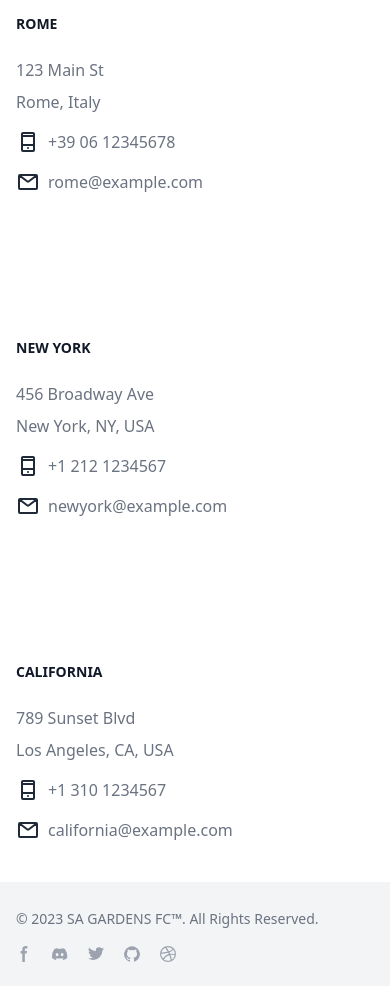
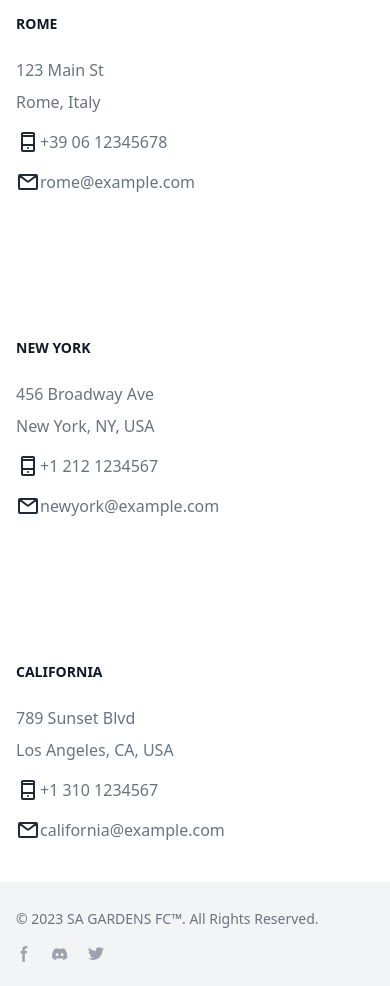
Before and after one commit to ramish777/SA-GARDENS-FC-REACT-WEBSITE, a React (Create React App) app: page /academy in a window 390 px wide. Shown: the part 5300-6286 px from the top of the page. Built offline with nearby package versions, Linux system fonts and the light colour scheme.

Commit message:
completed responsive website

```diff
--- a/src/Context/NavbarContext.js
+++ b/src/Context/NavbarContext.js
@@ -22,10 +22,6 @@ export const NavbarProvider = ({ children }) => {
         setActiveLink(page); // Set the active page link
     };
 
-    const clearActiveLink = () => {
-        setActiveLink("false");
-    };
-
     return (
     <NavbarContext.Provider value={{ isDropdownOpen, toggleDropdown, activeLink, handleLinkClick, setActiveLink }}>
         {children}
--- a/src/components/Footer.js
+++ b/src/components/Footer.js
@@ -1,5 +1,4 @@
 import React from 'react';
-import bg_3 from "../images/bg_3.jpg";
 import logo_1 from "../images/logo_1.png";
 
 const Footer = () => {
@@ -21,13 +20,13 @@ const Footer = () => {
                                 <svg class="w-6 h-6 text-gray-800 dark:text-white" aria-hidden="true" xmlns="http://www.w3.org/2000/svg" width="24" height="24" fill="none" viewBox="0 0 24 24">
                                 <path stroke="currentColor" stroke-linecap="round" stroke-linejoin="round" stroke-width="2" d="M6 15h12M6 6h12m-6 12h.01M7 21h10a1 1 0 0 0 1-1V4a1 1 0 0 0-1-1H7a1 1 0 0 0-1 1v16a1 1 0 0 0 1 1Z"/>
                                 </svg>
-                                    <h1 className="mr-2" /> +39 06 12345678
+                                    <h1 className="mr-2" > +39 06 12345678</h1>
                                 </li>
                                 <li className="mb-4 flex items-center">
                                 <svg class="w-6 h-6 text-gray-800 dark:text-white" aria-hidden="true" xmlns="http://www.w3.org/2000/svg" width="24" height="24" fill="none" viewBox="0 0 24 24">
                                 <path stroke="currentColor" stroke-linecap="round" stroke-width="2" d="m3.5 5.5 7.893 6.036a1 1 0 0 0 1.214 0L20.5 5.5M4 19h16a1 1 0 0 0 1-1V6a1 1 0 0 0-1-1H4a1 1 0 0 0-1 1v12a1 1 0 0 0 1 1Z"/>
                                 </svg>
-                                    <h1 className="mr-2" /> rome@example.com
+                                    <h1 className="mr-2" > rome@example.com</h1>
                                 </li>
                             </ul>
                         </div>
@@ -41,13 +40,13 @@ const Footer = () => {
                                 <path stroke="currentColor" stroke-linecap="round" stroke-linejoin="round" stroke-width="2" d="M6 15h12M6 6h12m-6 12h.01M7 21h10a1 1 0 0 0 1-1V4a1 1 0 0 0-1-1H7a1 1 0 0 0-1 1v16a1 1 0 0 0 1 1Z"/>
                                 </svg>
 
-                                    <h1 className="mr-2" /> +1 212 1234567
+                                    <h1 className="mr-2" > +1 212 1234567</h1>
                                 </li>
                                 <li className="mb-4 flex items-center">
                                 <svg class="w-6 h-6 text-gray-800 dark:text-white" aria-hidden="true" xmlns="http://www.w3.org/2000/svg" width="24" height="24" fill="none" viewBox="0 0 24 24">
                                 <path stroke="currentColor" stroke-linecap="round" stroke-width="2" d="m3.5 5.5 7.893 6.036a1 1 0 0 0 1.214 0L20.5 5.5M4 19h16a1 1 0 0 0 1-1V6a1 1 0 0 0-1-1H4a1 1 0 0 0-1 1v12a1 1 0 0 0 1 1Z"/>
                                 </svg>
-                                    <h1 className="mr-2" /> newyork@example.com
+                                    <h1 className="mr-2" > newyork@example.com</h1>
                                 </li>
                             </ul>
                         </div>
@@ -60,14 +59,14 @@ const Footer = () => {
                                 <svg class="w-6 h-6 text-gray-800 dark:text-white" aria-hidden="true" xmlns="http://www.w3.org/2000/svg" width="24" height="24" fill="none" viewBox="0 0 24 24">
                                 <path stroke="currentColor" stroke-linecap="round" stroke-linejoin="round" stroke-width="2" d="M6 15h12M6 6h12m-6 12h.01M7 21h10a1 1 0 0 0 1-1V4a1 1 0 0 0-1-1H7a1 1 0 0 0-1 1v16a1 1 0 0 0 1 1Z"/>
                                 </svg>
-                                    <h1 className="mr-2" /> +1 310 1234567
+                                    <h1 className="mr-2" > +1 310 1234567</h1>
                                 </li>
                                 <li className="mb-4 flex items-center">
                                 <svg class="w-6 h-6 text-gray-800 dark:text-white" aria-hidden="true" xmlns="http://www.w3.org/2000/svg" width="24" height="24" fill="none" viewBox="0 0 24 24">
                                 <path stroke="currentColor" stroke-linecap="round" stroke-width="2" d="m3.5 5.5 7.893 6.036a1 1 0 0 0 1.214 0L20.5 5.5M4 19h16a1 1 0 0 0 1-1V6a1 1 0 0 0-1-1H4a1 1 0 0 0-1 1v12a1 1 0 0 0 1 1Z"/>
                                 </svg>
 
-                                    <h1 className="mr-2" /> california@example.com
+                                    <h1 className="mr-2" > california@example.com</h1>
                                 </li>
                             </ul>
                         </div>
@@ -82,35 +81,23 @@ const Footer = () => {
                         <span class=" md:mr-32 md:ml-32 text-sm text-gray-500 dark:text-gray-300 sm:text-center">© 2023 <a href="https://flowbite.com/">SA GARDENS FC™</a>. All Rights Reserved.
                         </span>
                         <div class="flex md:mr-32 md:ml-32 mt-4 sm:justify-center md:mt-0 space-x-5 rtl:space-x-reverse">
-                            <a href="#" class="text-gray-400 hover:text-gray-900 dark:hover:text-white">
+                            <a href="https://www.facebook.com/" class="text-gray-400 hover:text-gray-900 dark:hover:text-white">
                                 <svg class="w-4 h-4" aria-hidden="true" xmlns="http://www.w3.org/2000/svg" fill="currentColor" viewBox="0 0 8 19">
                                         <path fill-rule="evenodd" d="M6.135 3H8V0H6.135a4.147 4.147 0 0 0-4.142 4.142V6H0v3h2v9.938h3V9h2.021l.592-3H5V3.591A.6.6 0 0 1 5.592 3h.543Z" clip-rule="evenodd"/>
                                     </svg>
                                 <span class="sr-only">Facebook page</span>
                             </a>
-                            <a href="#" class="text-gray-400 hover:text-gray-900 dark:hover:text-white">
+                            <a href="https://www.facebook.com/" class="text-gray-400 hover:text-gray-900 dark:hover:text-white">
                                 <svg class="w-4 h-4" aria-hidden="true" xmlns="http://www.w3.org/2000/svg" fill="currentColor" viewBox="0 0 21 16">
                                         <path d="M16.942 1.556a16.3 16.3 0 0 0-4.126-1.3 12.04 12.04 0 0 0-.529 1.1 15.175 15.175 0 0 0-4.573 0 11.585 11.585 0 0 0-.535-1.1 16.274 16.274 0 0 0-4.129 1.3A17.392 17.392 0 0 0 .182 13.218a15.785 15.785 0 0 0 4.963 2.521c.41-.564.773-1.16 1.084-1.785a10.63 10.63 0 0 1-1.706-.83c.143-.106.283-.217.418-.33a11.664 11.664 0 0 0 10.118 0c.137.113.277.224.418.33-.544.328-1.116.606-1.71.832a12.52 12.52 0 0 0 1.084 1.785 16.46 16.46 0 0 0 5.064-2.595 17.286 17.286 0 0 0-2.973-11.59ZM6.678 10.813a1.941 1.941 0 0 1-1.8-2.045 1.93 1.93 0 0 1 1.8-2.047 1.919 1.919 0 0 1 1.8 2.047 1.93 1.93 0 0 1-1.8 2.045Zm6.644 0a1.94 1.94 0 0 1-1.8-2.045 1.93 1.93 0 0 1 1.8-2.047 1.918 1.918 0 0 1 1.8 2.047 1.93 1.93 0 0 1-1.8 2.045Z"/>
                                     </svg>
                                 <span class="sr-only">Discord community</span>
                             </a>
-                            <a href="#" class="text-gray-400 hover:text-gray-900 dark:hover:text-white">
+                            <a href="https://www.facebook.com/" class="text-gray-400 hover:text-gray-900 dark:hover:text-white">
                                 <svg class="w-4 h-4" aria-hidden="true" xmlns="http://www.w3.org/2000/svg" fill="currentColor" viewBox="0 0 20 17">
                                     <path fill-rule="evenodd" d="M20 1.892a8.178 8.178 0 0 1-2.355.635 4.074 4.074 0 0 0 1.8-2.235 8.344 8.344 0 0 1-2.605.98A4.13 4.13 0 0 0 13.85 0a4.068 4.068 0 0 0-4.1 4.038 4 4 0 0 0 .105.919A11.705 11.705 0 0 1 1.4.734a4.006 4.006 0 0 0 1.268 5.392 4.165 4.165 0 0 1-1.859-.5v.05A4.057 4.057 0 0 0 4.1 9.635a4.19 4.19 0 0 1-1.856.07 4.108 4.108 0 0 0 3.831 2.807A8.36 8.36 0 0 1 0 14.184 11.732 11.732 0 0 0 6.291 16 11.502 11.502 0 0 0 17.964 4.5c0-.177 0-.35-.012-.523A8.143 8.143 0 0 0 20 1.892Z" clip-rule="evenodd"/>
                                 </svg>
                                 <span class="sr-only">Twitter page</span>
-                            </a>
-                            <a href="#" class="text-gray-400 hover:text-gray-900 dark:hover:text-white">
-                                <svg class="w-4 h-4" aria-hidden="true" xmlns="http://www.w3.org/2000/svg" fill="currentColor" viewBox="0 0 20 20">
-                                        <path fill-rule="evenodd" d="M10 .333A9.911 9.911 0 0 0 6.866 19.65c.5.092.678-.215.678-.477 0-.237-.01-1.017-.014-1.845-2.757.6-3.338-1.169-3.338-1.169a2.627 2.627 0 0 0-1.1-1.451c-.9-.615.07-.6.07-.6a2.084 2.084 0 0 1 1.518 1.021 2.11 2.11 0 0 0 2.884.823c.044-.503.268-.973.63-1.325-2.2-.25-4.516-1.1-4.516-4.9A3.832 3.832 0 0 1 4.7 7.068a3.56 3.56 0 0 1 .095-2.623s.832-.266 2.726 1.016a9.409 9.409 0 0 1 4.962 0c1.89-1.282 2.717-1.016 2.717-1.016.366.83.402 1.768.1 2.623a3.827 3.827 0 0 1 1.02 2.659c0 3.807-2.319 4.644-4.525 4.889a2.366 2.366 0 0 1 .673 1.834c0 1.326-.012 2.394-.012 2.72 0 .263.18.572.681.475A9.911 9.911 0 0 0 10 .333Z" clip-rule="evenodd"/>
-                                </svg>
-                                <span class="sr-only">GitHub account</span>
-                            </a>
-                            <a href="#" class="text-gray-400 hover:text-gray-900 dark:hover:text-white">
-                                <svg class="w-4 h-4" aria-hidden="true" xmlns="http://www.w3.org/2000/svg" fill="currentColor" viewBox="0 0 20 20">
-                                    <path fill-rule="evenodd" d="M10 0a10 10 0 1 0 10 10A10.009 10.009 0 0 0 10 0Zm6.613 4.614a8.523 8.523 0 0 1 1.93 5.32 20.094 20.094 0 0 0-5.949-.274c-.059-.149-.122-.292-.184-.441a23.879 23.879 0 0 0-.566-1.239 11.41 11.41 0 0 0 4.769-3.366ZM8 1.707a8.821 8.821 0 0 1 2-.238 8.5 8.5 0 0 1 5.664 2.152 9.608 9.608 0 0 1-4.476 3.087A45.758 45.758 0 0 0 8 1.707ZM1.642 8.262a8.57 8.57 0 0 1 4.73-5.981A53.998 53.998 0 0 1 9.54 7.222a32.078 32.078 0 0 1-7.9 1.04h.002Zm2.01 7.46a8.51 8.51 0 0 1-2.2-5.707v-.262a31.64 31.64 0 0 0 8.777-1.219c.243.477.477.964.692 1.449-.114.032-.227.067-.336.1a13.569 13.569 0 0 0-6.942 5.636l.009.003ZM10 18.556a8.508 8.508 0 0 1-5.243-1.8 11.717 11.717 0 0 1 6.7-5.332.509.509 0 0 1 .055-.02 35.65 35.65 0 0 1 1.819 6.476 8.476 8.476 0 0 1-3.331.676Zm4.772-1.462A37.232 37.232 0 0 0 13.113 11a12.513 12.513 0 0 1 5.321.364 8.56 8.56 0 0 1-3.66 5.73h-.002Z" clip-rule="evenodd"/>
-                                </svg>
-                                <span class="sr-only">Dribbble account</span>
                             </a>
                         </div>
         </div>
```
